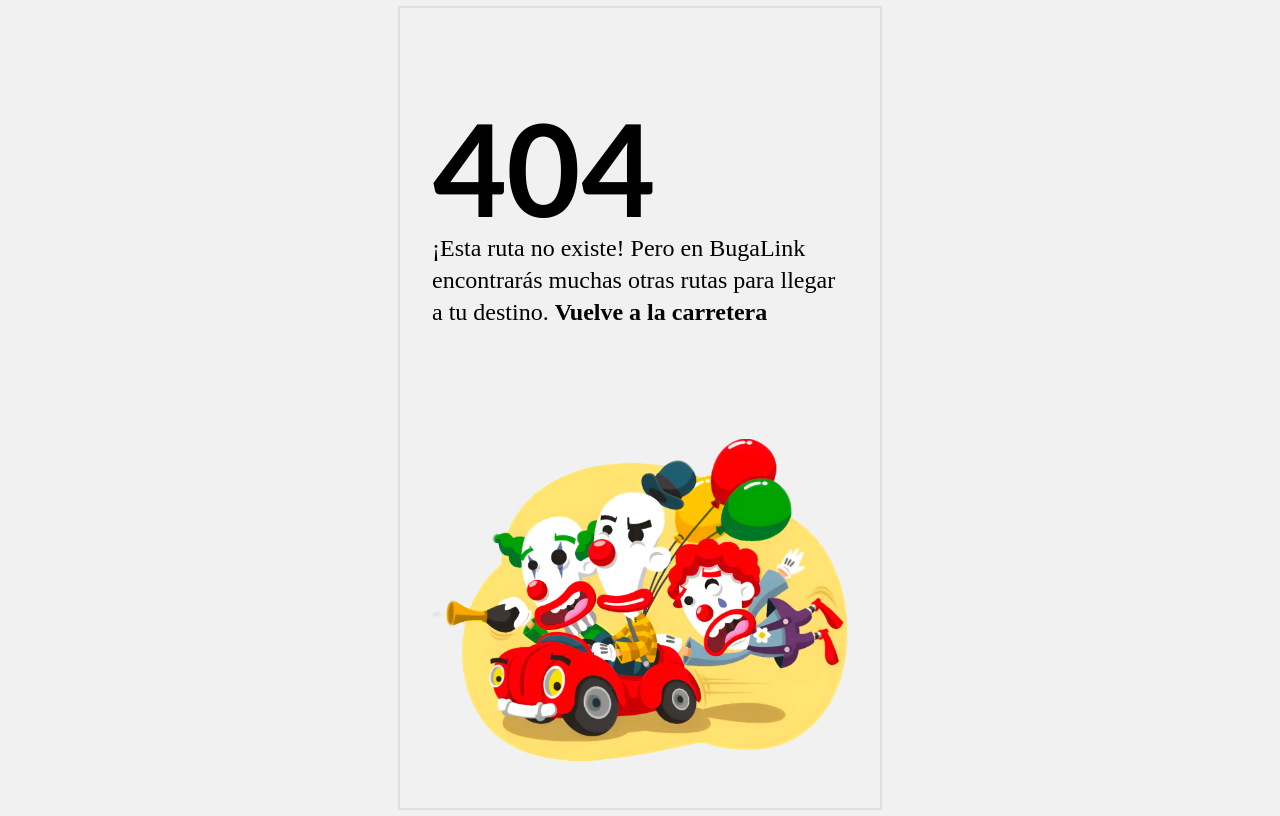
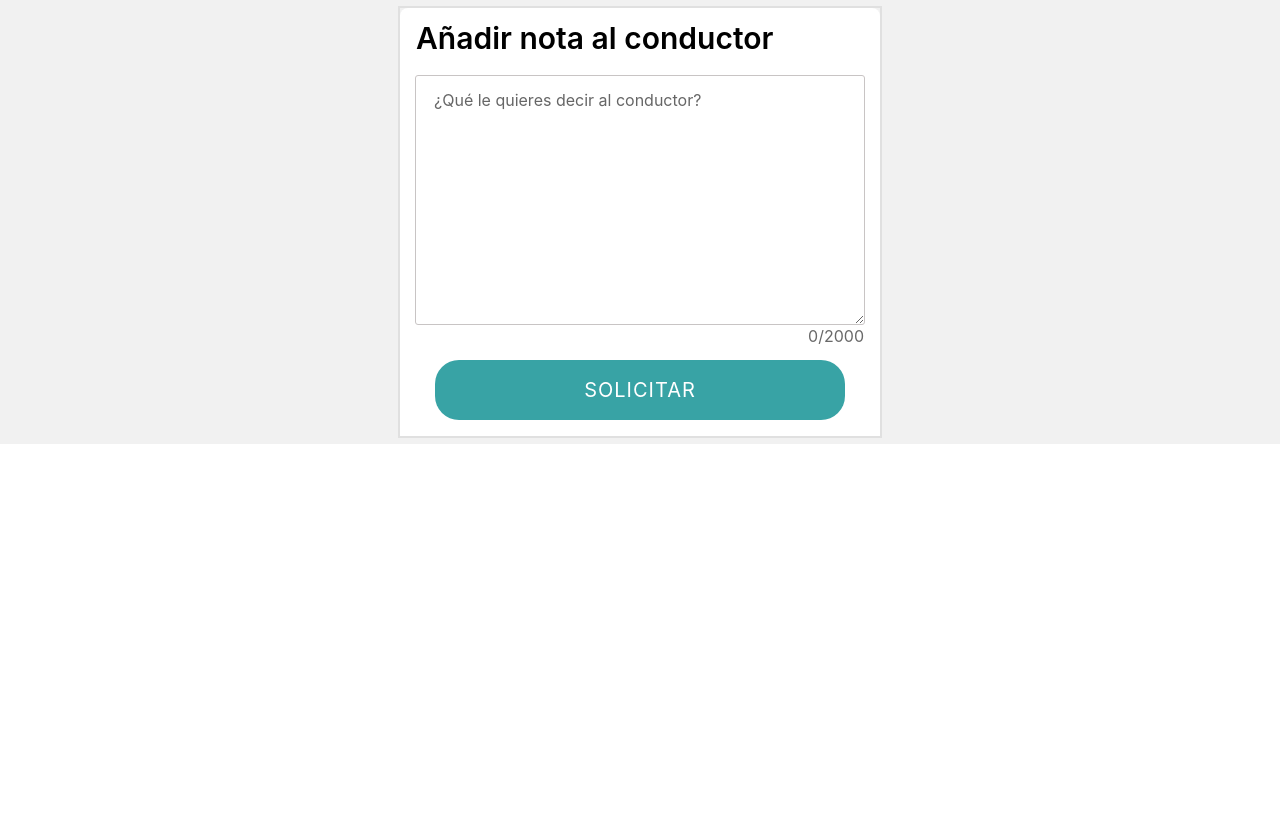
Before and after one commit to ISPP-Grupo5/BugaLink, a Next.js app in the folder bugalink-frontend/: page /ride/1/note in a window 1280 px wide. Before the commit this address had no page. Built offline with nearby package versions, Linux system fonts and the light colour scheme.

Commit message:
feat: note to driver added in trip details
-I have added a pop up for the passenger note to the driver in the view trip details 2
-I have moved the profile of the driver to the top of the screen

```diff
--- a/bugalink-frontend/pages/ride/[id]/detailsTwo.tsx
+++ b/bugalink-frontend/pages/ride/[id]/detailsTwo.tsx
@@ -7,6 +7,8 @@ import ProfileHeader from '@/components/ProfileHeader';
 import TripDetails from '@/components/TripDetails';
 import useMapCoordinates from '@/hooks/useMapCoordinates';
 import { useState } from 'react';
+import { Drawer } from '@mui/material';
+import NoteToDriver from './note';
 
 const MIN_RESERVED_SEATS = 1;
 const MAX_RESERVED_SEATS = 8; // TODO: Get max free seats the driver offers from the backend
@@ -20,6 +22,7 @@ export default function DetailsTwo() {
   const [time, setTime] = useState<number>(0);
   const originCoords = useMapCoordinates(origin);
   const destinationCoords = useMapCoordinates(destination);
+  const [drawerNote, setDrawerNote] = useState(false);
 
   // salida a las 21:00 y llegada a las 21:00 mas el tiempo de viaje
   const startTime = new Date('2021-05-01T21:00:00');
@@ -30,6 +33,14 @@ export default function DetailsTwo() {
     <AnimatedLayout className="flex flex-col justify-between">
       <BackButtonText text="Detalles del viaje" />
       <div className="flex h-full flex-col overflow-y-scroll bg-white px-4 pb-4">
+        {/* Profile header */}
+        <ProfileHeader
+          name="Jesús Marchena"
+          rating="4.8"
+          numberOfRatings="14"
+          photo="/assets/avatar.png"
+          className='mb-2'
+        />
         {/* Map preview */}
         <MapPreview
           originCoords={originCoords?.coordinates}
@@ -70,17 +81,11 @@ export default function DetailsTwo() {
         <div className="grid justify-items-center">
           <hr className="mt-4 mb-4 w-full text-border-color" />
         </div>
-
-        {/* Profile header */}
-        <ProfileHeader
-          name="Jesús Marchena"
-          rating="4.8"
-          numberOfRatings="14"
-          photo='/assets/avatar.png'
-        />
         <div className="flex flex-row">
-          <p className="font-normal text-dark-turquoise">
-            {/* TODO: make this button work */}
+          <p
+            className="font-normal text-dark-turquoise"
+            onClick={() => setDrawerNote(true)}
+          >
             Añade una nota al conductor
           </p>
         </div>
@@ -93,6 +98,22 @@ export default function DetailsTwo() {
         </div>
         <CTAButton className="w-2/3" text={'SOLICITAR'} />
       </div>
+      <Drawer
+        anchor="bottom"
+        open={drawerNote}
+        onClose={() => setDrawerNote(false)}
+        SlideProps={{
+          style: {
+            minWidth: '320px',
+            maxWidth: '480px',
+            width: '100%',
+            margin: '0 auto',
+            backgroundColor: 'transparent',
+          },
+        }}
+      >
+        <NoteToDriver />
+      </Drawer>
     </AnimatedLayout>
   );
 }
--- /dev/null
+++ b/bugalink-frontend/pages/ride/[id]/note.tsx
@@ -0,0 +1,25 @@
+import { useState } from 'react';
+import CTAButton from '@/components/buttons/CTA';
+import TextAreaField from '@/components/forms/TextAreaField';
+
+export default function NoteToDriver() {
+  const [note, setNote] = useState('');
+
+  return (
+    <div className="flex h-full flex-col overflow-y-scroll rounded-t-lg bg-white px-4 pb-4 pt-3">
+      <p className="text-3xl font-semibold mb-2">Añadir nota al conductor</p>
+      <div className="my-3 flex flex-col">
+        <TextAreaField
+          fieldName="¿Qué le quieres decir al conductor?"
+          content={note}
+          setContent={setNote}
+          inputClassName="w-full"
+          rows={8}
+        />
+      </div>
+      <div className="flex flex-col items-center">
+        <CTAButton className="w-11/12" text="SOLICITAR" />
+      </div>
+    </div>
+  );
+}
```
